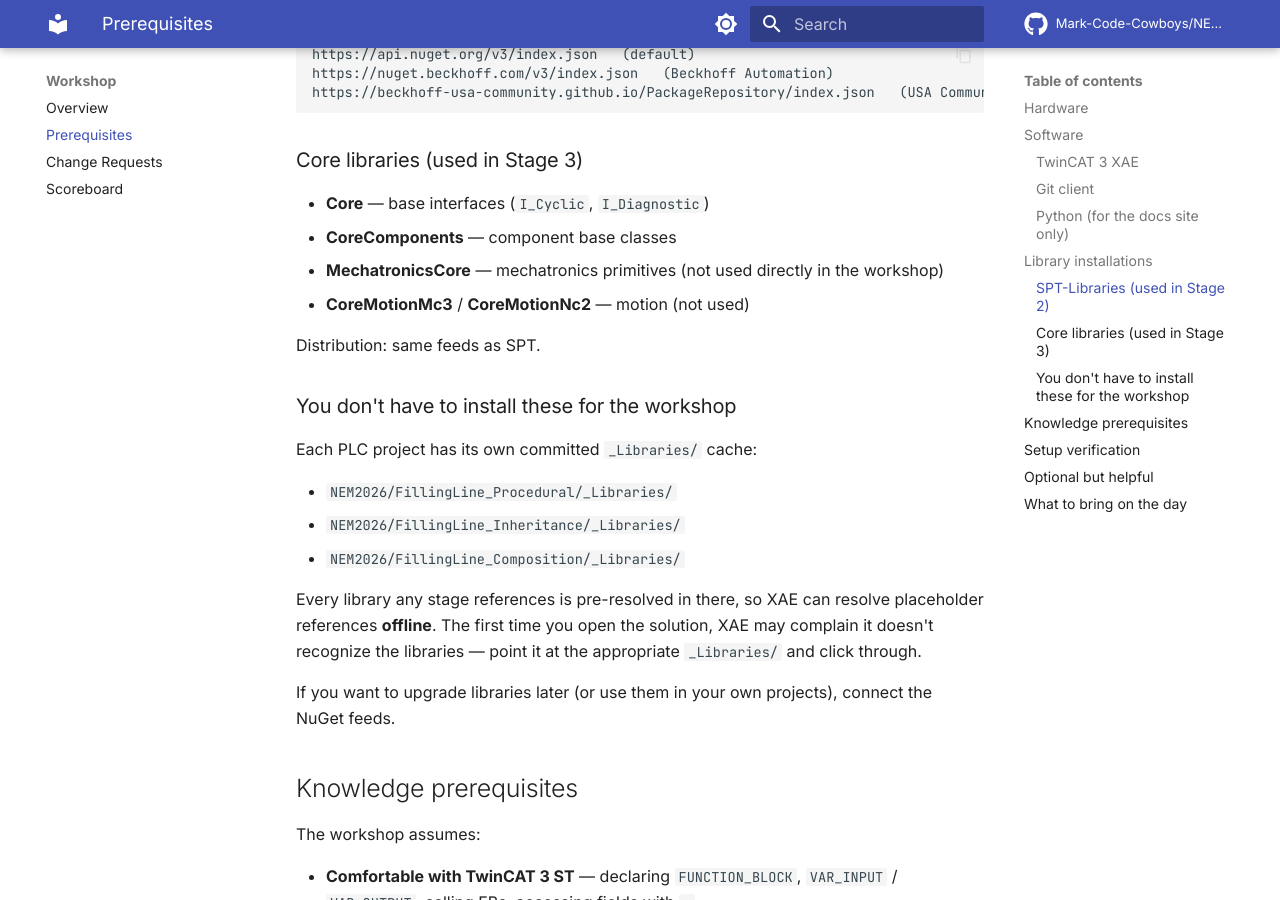
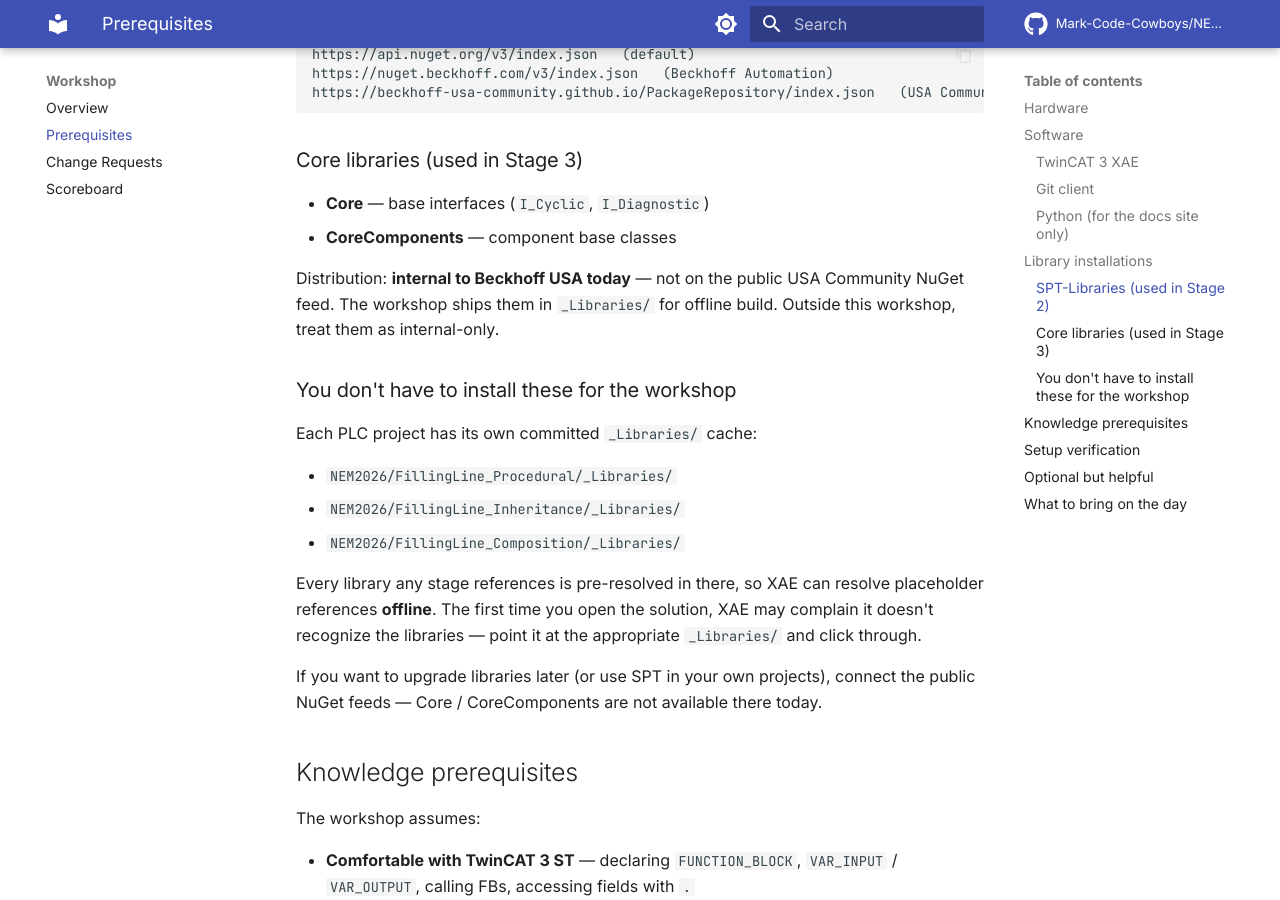
Before and after one commit to Beckhoff-USA-Community/Procedural_To_SOLID, an MkDocs documentation site: the page built from docs/workshop/prerequisites.md, in a window 1280 px wide and 900 px high, scrolled down 2237 px. Built offline with MkDocs 1.6.1 and Material for MkDocs 9.7.7, drawn with Linux system fonts in a browser that asks for light colours; comment, search, counter and statistics services are not loaded.

```diff
--- a/docs/workshop/prerequisites.md
+++ b/docs/workshop/prerequisites.md
@@ -73,10 +73,8 @@ https://beckhoff-usa-community.github.io/PackageRepository/index.json   (USA Com
 
 - **Core** — base interfaces (`I_Cyclic`, `I_Diagnostic`)
 - **CoreComponents** — component base classes
-- **MechatronicsCore** — mechatronics primitives (not used directly in the workshop)
-- **CoreMotionMc3** / **CoreMotionNc2** — motion (not used)
 
-Distribution: same feeds as SPT.
+Distribution: **internal to Beckhoff USA today** — not on the public USA Community NuGet feed. The workshop ships them in `_Libraries/` for offline build. Outside this workshop, treat them as internal-only.
 
 ### You don't have to install these for the workshop
 
@@ -88,7 +86,7 @@ Each PLC project has its own committed `_Libraries/` cache:
 
 Every library any stage references is pre-resolved in there, so XAE can resolve placeholder references **offline**. The first time you open the solution, XAE may complain it doesn't recognize the libraries — point it at the appropriate `_Libraries/` and click through.
 
-If you want to upgrade libraries later (or use them in your own projects), connect the NuGet feeds.
+If you want to upgrade libraries later (or use SPT in your own projects), connect the public NuGet feeds — Core / CoreComponents are not available there today.
 
 ## Knowledge prerequisites
 
```
Also changed, not shown: CLAUDE.md (+10 -6 lines), docs/getting-started.md (+1 -1 lines), docs/reference.md (+9 -4 lines), 1 other file.
